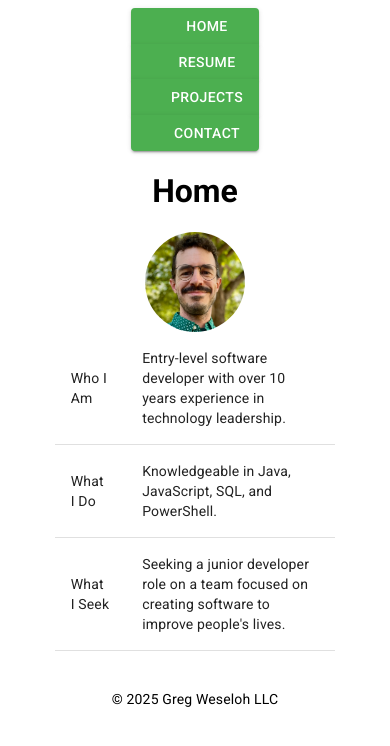
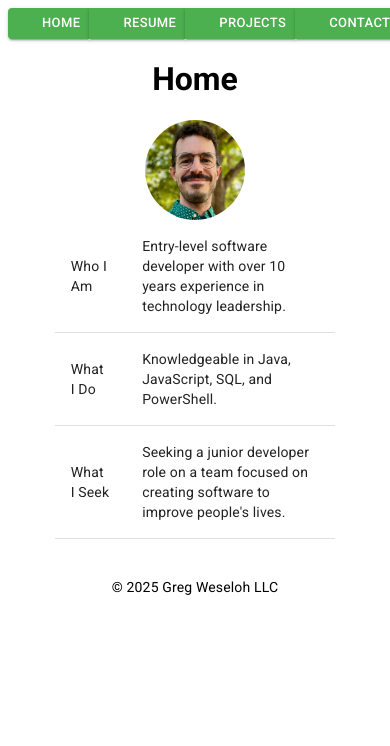
Before and after one commit to BBPTimer/greg-weseloh-portfolio, a React (Vite) app: page / in a window 390 px wide. Shown: the top 746 px of the page. Built offline with nearby package versions, Linux system fonts and the light colour scheme; some icons are missing.

Commit message:
Menu bar changes size with breakpoint

```diff
--- a/src/components/Header.jsx
+++ b/src/components/Header.jsx
@@ -10,7 +10,7 @@ const Header = () => {
 
   return (
     <header>
-      <ButtonGroup orientation={matches ? "horizontal" : "vertical"}>
+      <ButtonGroup size={matches ? "large" : "small"}>
         <Button variant="contained" startIcon={<HomeIcon />}>
           <Link to="/">Home</Link>
         </Button>
```
